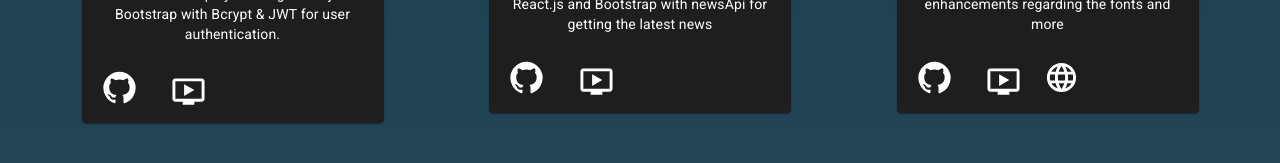
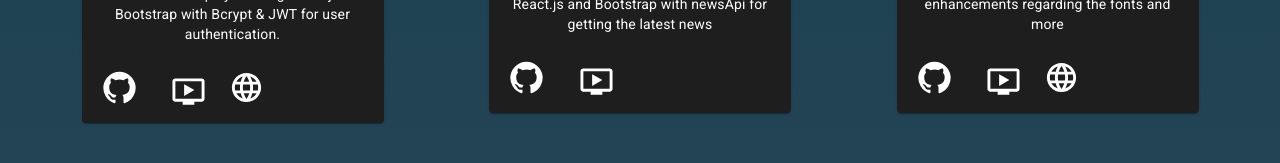
Before and after one commit to Shreyash0368/portfolio-site, a React (Vite) app: page / in a window 1280 px wide. Shown: the part 2001-2164 px from the top of the page. Built offline with nearby package versions, Linux system fonts and the light colour scheme.

Commit message:
added website link for idea-hub

```diff
--- a/src/assets/projectDetails.js
+++ b/src/assets/projectDetails.js
@@ -5,6 +5,7 @@ const projects = [
       "A light weight online note taking and storage platform built using MERN stack. Uses MongoDB to store notes and user data which is displayed using React.js and Bootstrap with Bcrypt & JWT for user authentication.",
     image: { src: "images/idea-hub.png", alt: "idea-hub landing page" },
     youtube: "1M9vkPf95S8",
+    website: "https://666530e5aa320178f631d442--polite-sable-a4862c.netlify.app/",
     github: "https://github.com/Shreyash0368/Idea-Hub",
   },
   {
```
